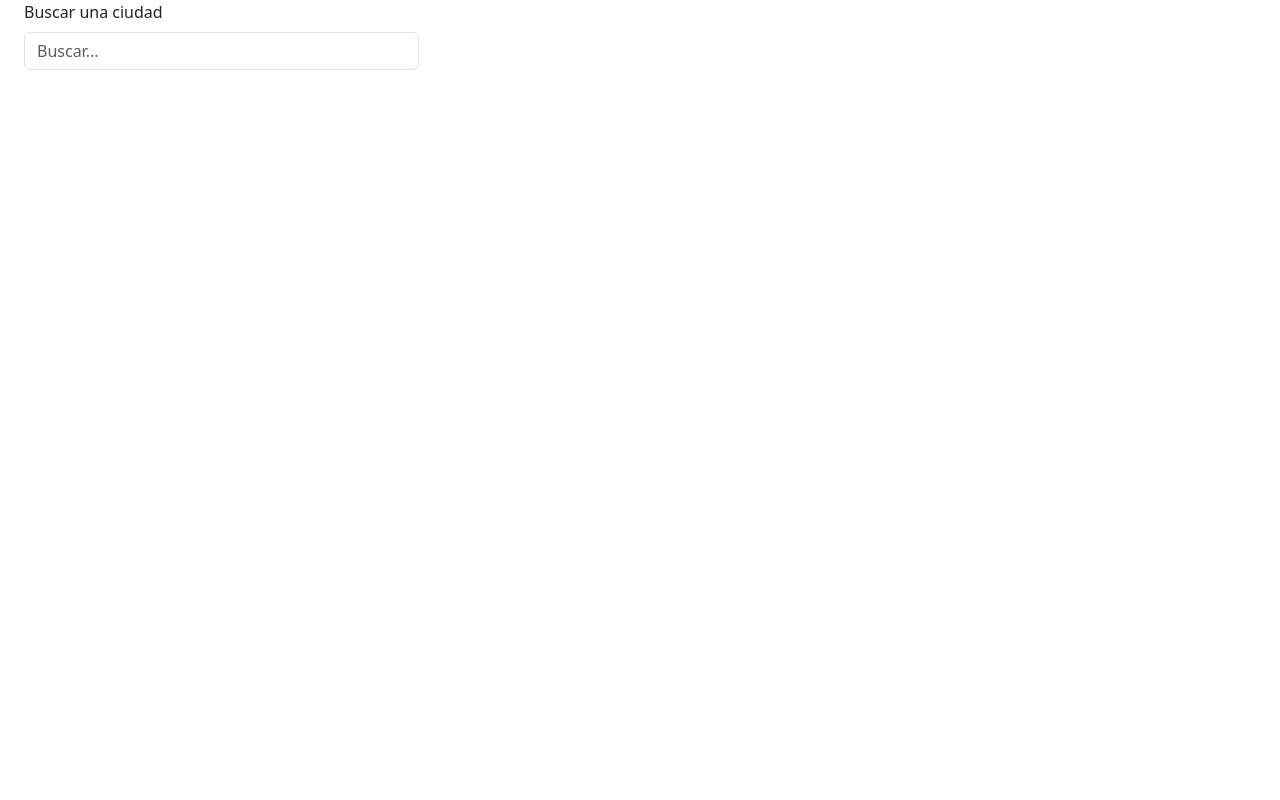
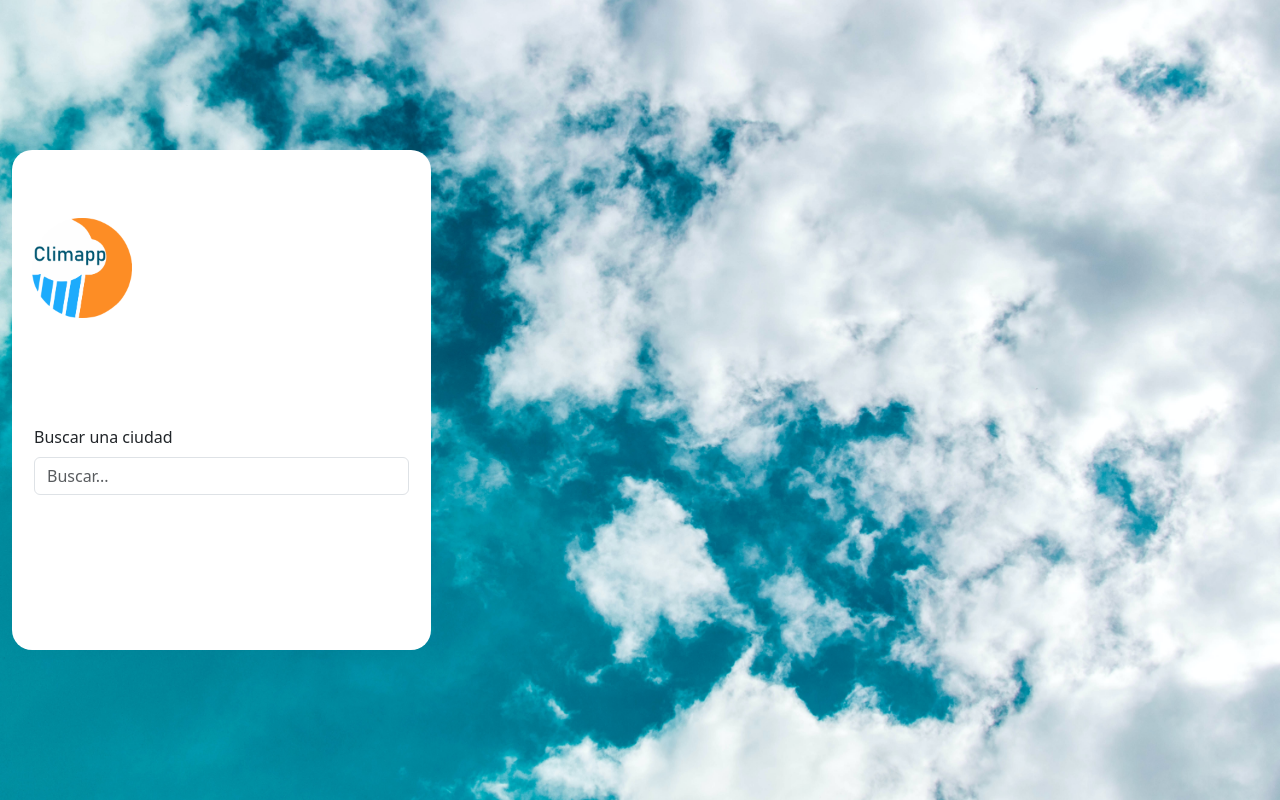
Before and after one commit to PaulWolf96/app-clima, a React (Vite) app: page / in a window 1280 px wide. Built offline with nearby package versions, Linux system fonts and the light colour scheme.

Commit message:
apply styles

```diff
--- a/src/App.css
+++ b/src/App.css
@@ -4,7 +4,54 @@
   padding: 0;
 }
 
+body {
+  background-image: url('./assets/nubes.jpg');
+  background-size: cover;
+}
+
 .container-fluid {
   display: flex;
+  flex-direction: column;
+  align-items: center;
+  justify-content: center;
   height: 100vh;
 }
+
+.div-container {
+  display: flex;
+  width: 100%;
+}
+.col-4 {
+  display: flex;
+  flex-direction: column;
+  justify-content: space-around;
+  border-radius: 20px;
+  background-color: white;
+  padding: 10px;
+  height: 500px;
+}
+
+.div-logo {
+  padding: 10px;
+}
+
+.logo-climapp {
+  width: 100px;
+}
+
+.div-result {
+  background-color: rgb(248, 247, 247);
+  color: rgb(0, 153, 255);
+  border-radius: 5px;
+  padding: 0 10px;
+  cursor: pointer;
+}
+
+.div-result h5 {
+  margin: 0;
+}
+
+.div-result:hover {
+  background-color: rgb(42, 179, 233);
+  color: white;
+}
--- a/src/App.jsx
+++ b/src/App.jsx
@@ -3,16 +3,19 @@ import { useState } from 'react';
 import Form from './components/Form'
 import ListCity from './components/ListCity';
 import Weather from './components/Weather';
+import LogoClimapp from './assets/logoClimapp.png';
 
 function App() {
 
   const [listCity, setListCity] = useState([]);
   const [city, setCity] = useState('');
-  const API_KEY = '3bc5f4b90b8c37e62b1e7a15a33e6435';
+
 
   return (
     <div className='container-fluid'>
+      <div className='div-container'>
         <div className='col col-4'>
+          <div className='div-logo'><img src={LogoClimapp} alt="logo climapp" className='logo-climapp'/></div>
           <Form setListCity={setListCity} />
           <ListCity
             listCity={listCity}
@@ -23,6 +26,7 @@ function App() {
           <Weather city={city} />
         </div>
       </div>
+    </div>
   )
 }
 
--- a/src/components/ListCity.jsx
+++ b/src/components/ListCity.jsx
@@ -3,12 +3,12 @@ import '../styles/weather.css';
 
 const ListCity = ({ listCity, setCity }) => {
   return (
-    <div className="container">
+    <div className="container div-list-city">
       {
         listCity && listCity.map((city, index) =>
           <div className='div-result' onClick={() => setCity(city)} key={index}>
-            <h4>{city.name}</h4>
-            <h5>{city.state}</h5>
+            <h5>{city.name}</h5>
+            <p>{city.state}</p>
           </div>
         )
       }
```
Also changed, not shown: src/assets/logoClimapp.png (added), src/assets/nubes.jpg (added). Lines whose indentation alone changed are shown as unchanged.
